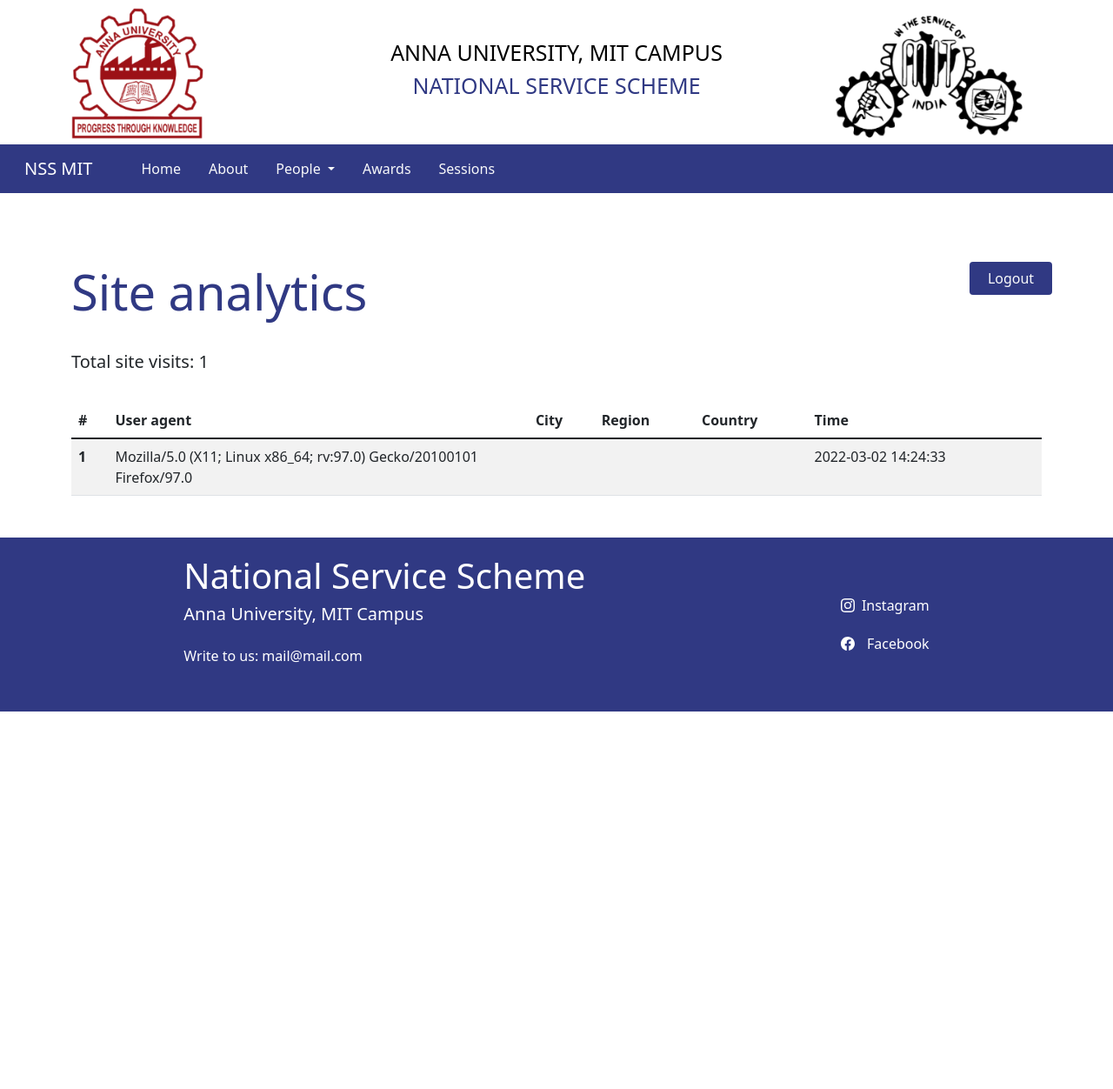
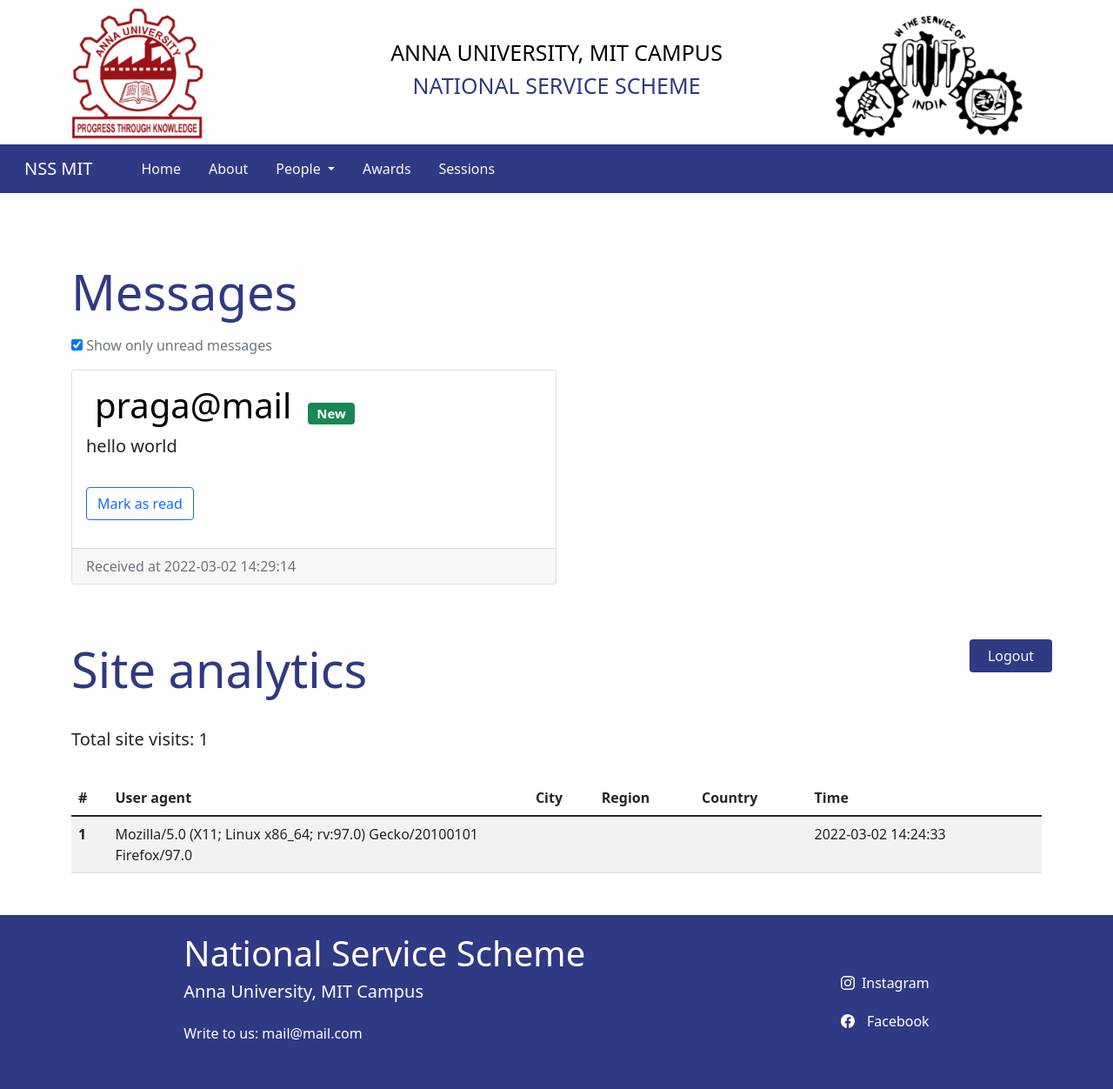
Before and after one commit to Prabakaran2712/NSS-Website, a PHP site: page /admin.php in a window 1280 px wide. Shown: the whole page at 87% size. Before the commit the page ends 818 px from the top, so only its background shows below. Run offline with PHP 8.4, Linux system fonts and the light colour scheme; a user stored in the database is signed in; data comes from the database, SQL or seed files in the repository; both versions use the stored data as it was after the commit; some libraries are stand-ins or nearby versions; some web fonts are replaced.

Commit message:
view messages in backend

```diff
--- a/admin.php
+++ b/admin.php
@@ -18,6 +18,12 @@ else
     }
 }
 
+// select messages
+$messages_sql = "SELECT * FROM messages ORDER BY timestamp DESC";
+$messages_result = mysqli_query($con, $messages_sql);
+$messages = json_encode(mysqli_fetch_all($messages_result, MYSQLI_ASSOC));
+
+// select analytics
 $analytics_sql = "SELECT * FROM analytics ORDER BY loggedAt DESC";
 $analytics_res = mysqli_query($con, $analytics_sql);
 $analytics = json_encode(mysqli_fetch_all($analytics_res, MYSQLI_ASSOC));
@@ -30,6 +36,41 @@ require('./views/header.php');
 <script src="https://ajax.googleapis.com/ajax/libs/angularjs/1.6.9/angular.min.js"></script>
 
 <div ng-app="angApp" class="container py-3 my-3" ng-controller="adminController">
+
+    <!-- messages -->
+     <div>
+        <h1 class="col display-4 accent-color mt-5 mb-3">Messages</h1>
+        <div ng-show="messages.length">
+            <div>
+                <input type="checkbox" id="show-only-unread" ng-model="showOnlyUnreadMessages">
+                <label for="show-only-unread" class="text-muted">Show only unread messages</label>
+            </div>
+            <div ng-repeat="message in messages">
+                <div ng-hide="message.message_read == 1 && showOnlyUnreadMessages" class="card w-50 my-3">
+                    <div class="card-body">
+                        <div class="card-title h5">
+                            <span class="display-6">{{ message.email }}</span>
+                            <span ng-show="message.message_read == 0" class="badge bg-success mx-1">New</span>
+                        </div>
+                        <blockquote class="blockquote">
+                            <p>{{ message.message }}</p>
+                        </blockquote>
+                        <div ng-show="message.message_read == 0">
+                            <button ng-click="read($index)" class="btn btn-outline-primary my-3">Mark as read</button>
+                        </div>
+                    </div>
+                    <div class="card-footer text-muted">
+                        Received at {{ message.timestamp }}
+                    </div>
+                </div>
+            </div>
+        </div>
+        <div ng-show="messages.length==0 || (showOnlyUnreadMessages && unreadMessages.length==0)">
+            <p class="lead my-3">No messages to show</p>
+        </div>
+    </div>
+
+    <!-- site analytics -->
     <div>
         <div class="row align-items-center">
             <h1 class="col display-4 accent-color mt-5 mb-3">Site analytics</h1>
@@ -81,6 +122,27 @@ require('./views/header.php');
     var app = angular.module('angApp', []);
     app.controller('adminController', $scope => {
 
+        $scope.showOnlyUnreadMessages = true;
+
+        $scope.messages = <?php echo $messages; ?>;
+
+        $scope.$watch('messages', () => {
+            $scope.unreadMessages = $scope.messages.filter(e => e.message_read == 0);
+        }, true)
+
+        $scope.read = n => {
+            id = $scope.messages[n].id;
+            $.ajax({
+                type: "POST",
+                url: "log.php",
+                data: {type: 'markMessageRead', id}
+            }).done(() => {
+                $scope.$apply(() => {
+                    $scope.messages[n].message_read = 1;
+                })
+            })
+        }
+
         $scope.analytics = <?php echo $analytics; ?>;
 
         // add index
--- a/log.php
+++ b/log.php
@@ -33,4 +33,9 @@
         $sql = "INSERT INTO messages(id, email, message) VALUES('$id', '$email', '$message')";
         mysqli_query($con, $sql);
     }
+    else if($_POST['type'] == 'markMessageRead'){
+        $messageId = $_POST['id'];
+        $sql = "UPDATE messages SET message_read = 1 WHERE id = '$messageId'";
+        mysqli_query($con, $sql);
+    }
 ?>
```
Also changed, not shown: nss.sql.
